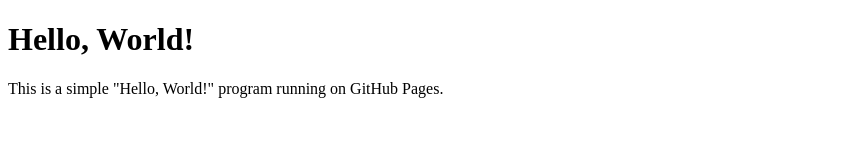
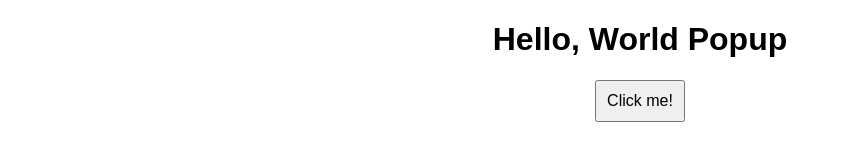
Before and after one commit to CSL430/CSL, a plain HTML site: page index.html in a window 1280 px wide. Shown: the whole page, without its empty margins (0-841 px from the left). Drawn offline with Linux system fonts and the light colour scheme.

Commit message:
Update index.html

```diff
--- a/index.html
+++ b/index.html
@@ -3,10 +3,28 @@
 <head>
     <meta charset="UTF-8">
     <meta name="viewport" content="width=device-width, initial-scale=1.0">
-    <title>Hello, World!</title>
+    <title>Hello, World Popup</title>
+    <style>
+        body {
+            font-family: Arial, sans-serif;
+            text-align: center;
+            margin: 20px;
+        }
+        button {
+            padding: 10px;
+            font-size: 16px;
+            cursor: pointer;
+        }
+    </style>
 </head>
 <body>
-    <h1>Hello, World!</h1>
-    <p>This is a simple "Hello, World!" program running on GitHub Pages.</p>
+    <h1>Hello, World Popup</h1>
+    <button onclick="showHelloPopup()">Click me!</button>
+
+    <script>
+        function showHelloPopup() {
+            alert('Hello, World!');
+        }
+    </script>
 </body>
 </html>
```
